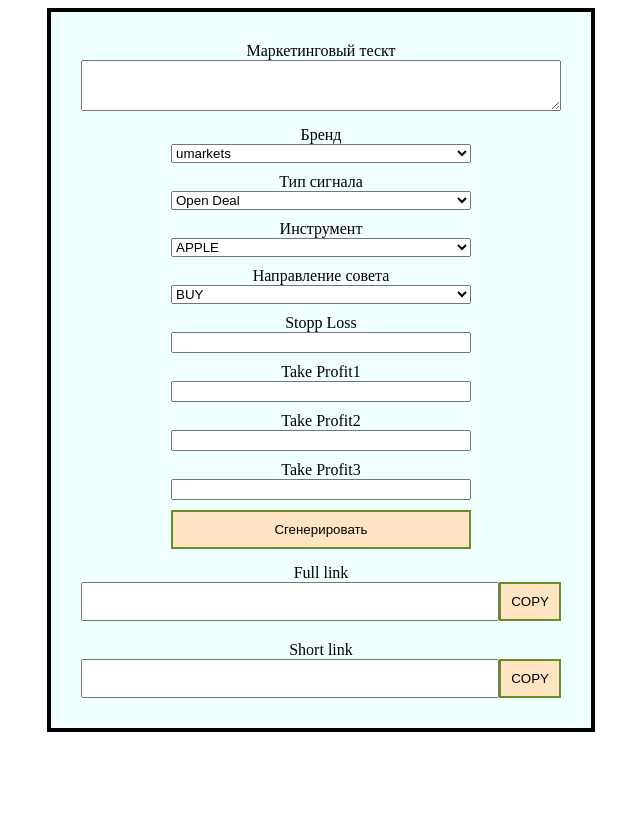
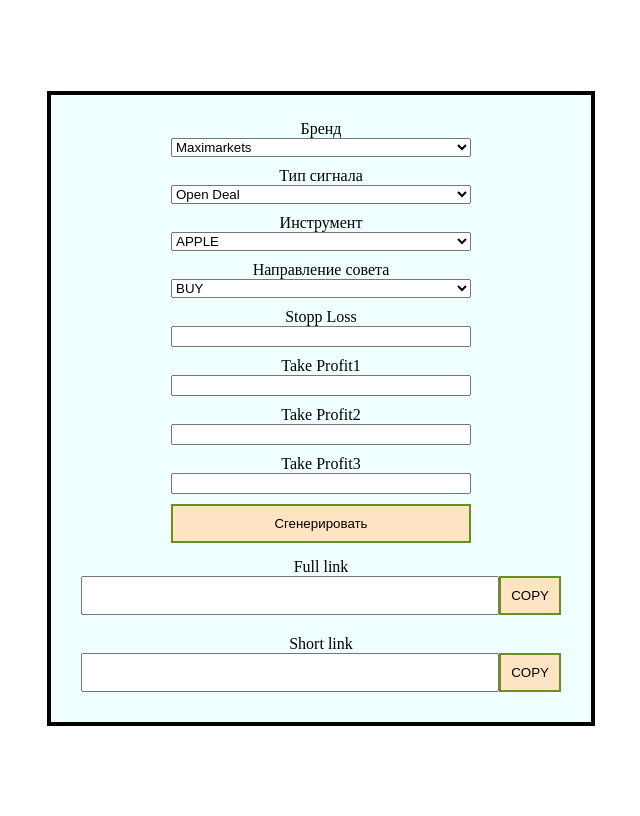
Before and after one commit to iuriev/messages, a PHP site: page /index.html in a window 1280 px wide. Shown: the whole page, without its empty margins (319-959 px from the left). Before the commit the page ends 732 px from the top, so only its background shows below. Run offline with PHP 8.4, Linux system fonts and the light colour scheme.

Commit message:
new version11

```diff
--- a/index.html
+++ b/index.html
@@ -11,15 +11,27 @@
 <body>
 <div class="box">
     <div class="wrapper">
-        <div class="text">
-            <label>Маркетинговый тескт</label>
-            <textarea id="message" rows="3" cols="50"></textarea>
-        </div>
         <div class="inputs">
             <div class="item">
                 <label>Бренд</label>
                 <select id="brand">
-                    <option value="uat-m-trading.umarkets.com">umarkets</option>
+                    <option value="https://trading.maximarkets.org">Maximarkets</option>
+                    <option value="https://trading.umarkets.com">Umarkets</option>
+                    <option value="https://trading.maxitrade.com">Maxitrade</option>
+                    <option value="https://trading.tradeallcrypto.com">Tradeallcrypto</option>
+                    <option value="https://trading.tradiva.com">Tradiva</option>
+                    <option value="https://trading.770capital.com">770capital</option>
+                    <option value="https://trading.maxicapital.org">MaxiCapital</option>
+                    <option value="https://trading.monfex.com">Monfex</option>
+                    <option value="https://trading.xcritical.com">Xcritical </option>
+                    <option value="https://trading.lexatrade.com">LexaTrade</option>
+                    <option value="https://trading.dowmarkets.com">DowMarkets</option>
+                    <option value="https://trading.limefx.com">LimeFx</option>
+                    <option value="https://trading.goldflame.com">Goldflame</option>
+                    <option value="https://uat-m-trading.umarkets.com"> uat-umarkets</option>
+                    <option value="https://uat-m-trading.maximarkets.org">uat-maximarkets</option>
+                    <option value="https://mobapp.umarkets.com">mobapp-umarkets</option>
+                    <option value="https://mobapp.maximarkets.org">mobapp-maximarkets</option>
                 </select>
             </div>
             <div class="item">
--- a/script.js
+++ b/script.js
@@ -1,4 +1,3 @@
-let messageText;
 let brand;
 let signalType;
 let instrument;
@@ -11,7 +10,6 @@ let fullLink;
 let shortLink;
 
 window.addEventListener("load", function () {
-    messageText = document.getElementById('message');
     brand = document.getElementById('brand');
     signalType = document.getElementById('signalType');
     instrument = document.getElementById('instrument');
@@ -29,7 +27,7 @@ window.addEventListener("load", function () {
 });
 
 let createLink = function () {
-    let link = `https://${brand.value}/?isSmsNotify
+    let link = `${brand.value}/?isSmsNotify
     &type=${signalType.value}
     &symbol=${instrument.value}
     &direction=${orderDirection.value}
--- a/style.css
+++ b/style.css
@@ -2,6 +2,7 @@
     display: flex;
     align-items: center;
     justify-content: center;
+    height: 800px;
 }
 
 .wrapper {
@@ -9,6 +10,7 @@
     width: 500px;
     padding: 20px;
     background-color: azure;
+
 }
 .inputs{
     display: flex;
```
